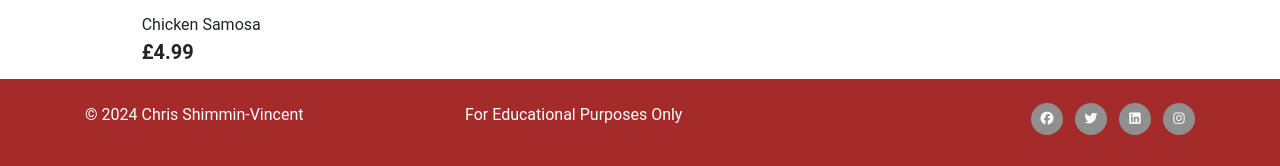
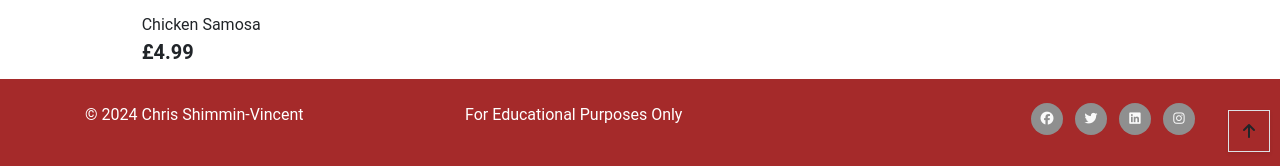
Before and after one commit to cshimvin/speedy-eats-ms4, a Django app: a page that uses products/templates/products/products.html in a window 1280 px wide. Shown: the part 638-804 px from the top of the page. Run offline with Django 3.2, Linux system fonts and the light colour scheme; data comes from the database, SQL or seed files in the repository; some libraries are stand-ins or nearby versions.

Commit message:
Add back to top functionality on products page

```diff
--- a/products/admin.py
+++ b/products/admin.py
@@ -20,5 +20,6 @@ class CategoryAdmin(admin.ModelAdmin):
         'name',
     )
 
+
 admin.site.register(Product, ProductAdmin)
 admin.site.register(Category, CategoryAdmin)
--- a/products/models.py
+++ b/products/models.py
@@ -9,7 +9,8 @@ class Category(models.Model):
 
     name = models.CharField(max_length=254)
     friendly_name = models.CharField(max_length=254, null=True, blank=True)
-    friendly_name_plural = models.CharField(max_length=254, null=True, blank=True)
+    friendly_name_plural = models.CharField(max_length=254,
+                                            null=True, blank=True)
 
     def __str__(self):
         return self.name
--- a/products/templates/products/products.html
+++ b/products/templates/products/products.html
@@ -69,4 +69,20 @@
             </div>
         </div>
     </div>
+    <!-- Code taken from Code Institute Boutique Ado walkthrough -->
+    <div class="btt-button shadow-sm rounded-0 border border-black">
+        <a class="btt-link d-flex h-100">
+            <i class="fas fa-arrow-up text-black mx-auto my-auto"></i>
+        </a>
+    </div>
 {% endblock %}
+
+{% block postloadjs %}
+    {{ block.super }}
+    <!-- Code taken from Code Institute Boutique Ado walkthrough -->
+    <script type="text/javascript">
+		$('.btt-link').click(function(e) {
+			window.scrollTo(0,0)
+		})
+	</script>
+{% endblock %}
--- a/products/views.py
+++ b/products/views.py
@@ -10,6 +10,7 @@ def all_products(request):
     products = Product.objects.all()
     query = None
     categories = None
+    friendly_name_plural = None
 
     if request.GET:
         # Get category if category selected
--- a/static/css/base.css
+++ b/static/css/base.css
@@ -104,6 +104,20 @@ body {
     color: brown;
 }
 
+/* Back to top link styling taken from Code Institute Boutique Ado Walkthrough */
+
+.btt-button {
+    height: 42px;
+    width: 42px;
+    position: fixed;
+    bottom: 10px;
+    right: 10px;
+}
+
+.btt-link {
+    cursor: pointer;
+}
+
 /* Footer */
 
 footer {
```
Also changed, not shown: README.md.
